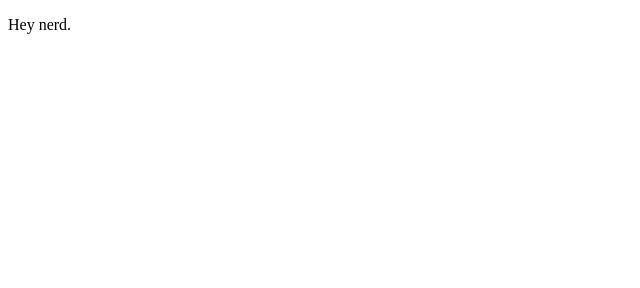
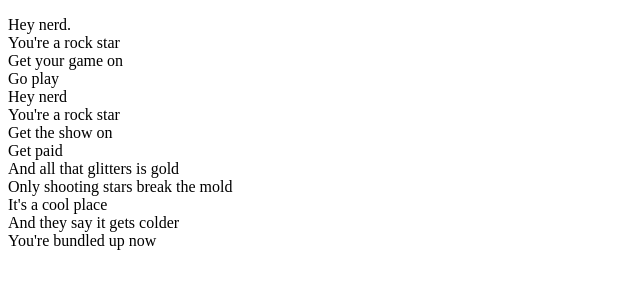
Before and after one commit to Psijii/workflow_m1_psijii, a plain HTML site: page index.html in a window 1280 px wide. Shown: the whole page, without its empty margins (0-640 px from the left). Drawn offline with Linux system fonts and the light colour scheme.

Commit message:
Update index.html

```diff
--- a/index.html
+++ b/index.html
@@ -6,6 +6,21 @@
   <title>GitHub Page Demo</title>
 </head>
 <body>
-  <p>Hey nerd.</p>
+  <p>Hey nerd.<br>
+    You're a rock star<br>
+    Get your game on<br>
+    Go play<br>
+    Hey nerd<br>
+    You're a rock star<br>
+    Get the show on<br>
+    Get paid<br>
+    And all that glitters is gold<br>
+    Only shooting stars break the mold<br>
+    It's a cool place<br>
+    And they say it gets colder<br>
+    You're bundled up now<br>
+
+
+  </p>
 </body>
 </html>
```
